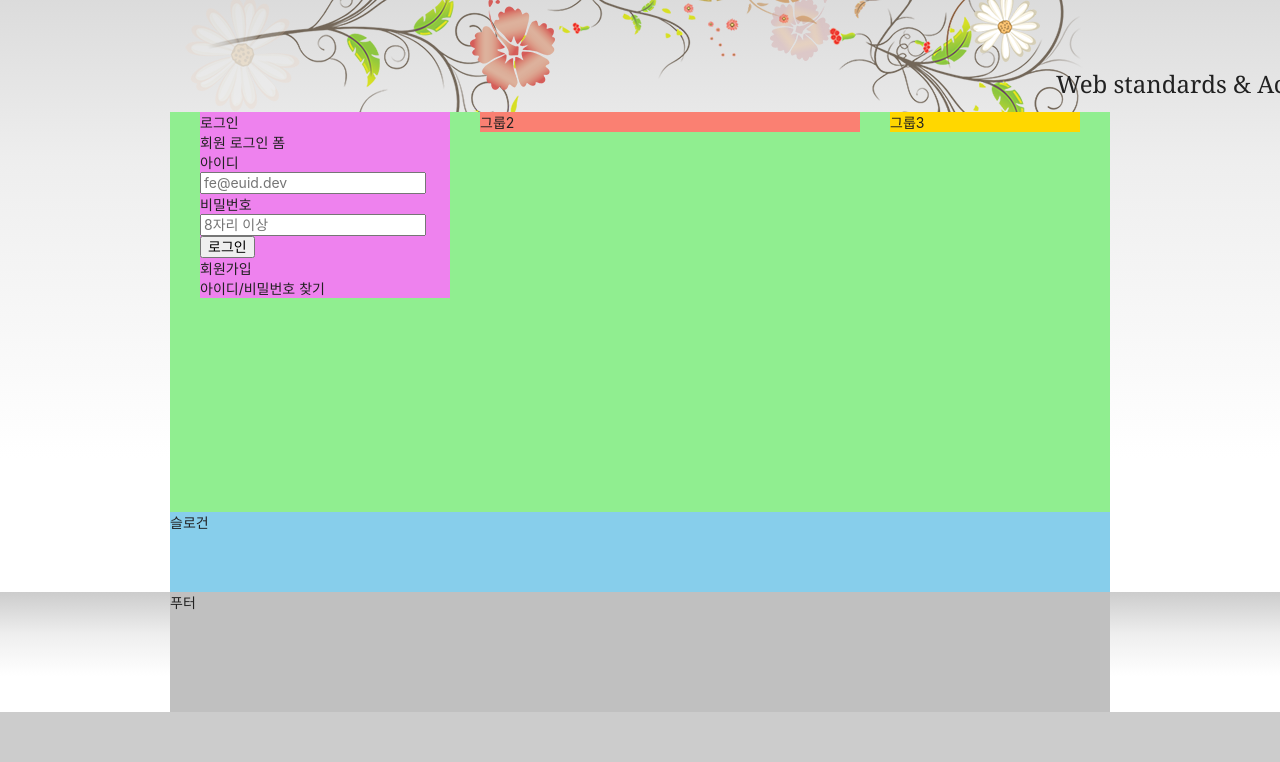
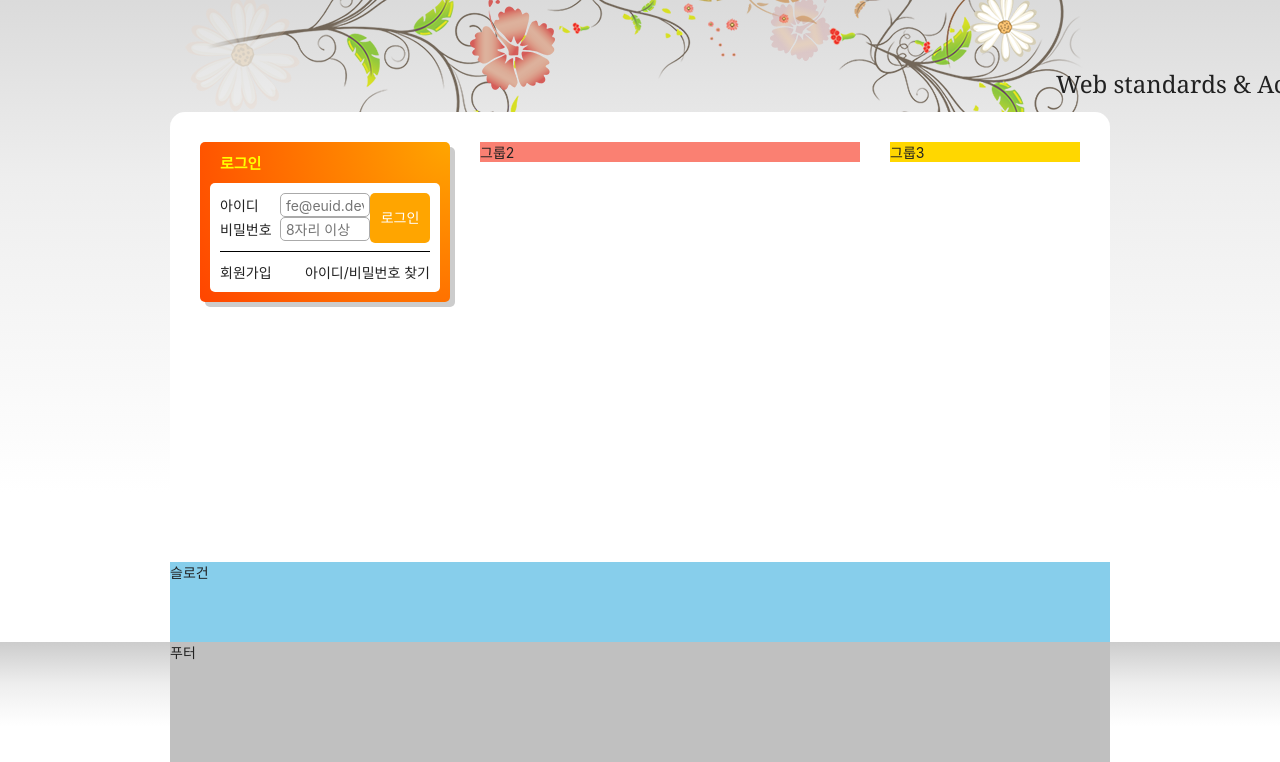
Before and after one commit to kimzeze/HTML5, a plain HTML site: page index.html in a window 1280 px wide. Shown: the part 135-897 px from the top of the page. Before the commit the page ends 847 px from the top, so only its background shows below. Drawn offline with Linux system fonts and the light colour scheme; a web font is replaced by a local one.

Commit message:
로그인 폼 배치 일부완성

```diff
--- a/styles/style.css
+++ b/styles/style.css
@@ -3,7 +3,7 @@
 @import url(./reset.css);
 
 /* 숨김 콘텐츠 */
-.a11y-hidden {
+.a11y-hidden, legend {
   position: absolute;
   width: 1px;
   height: 1px;
@@ -290,10 +290,11 @@ body {
 
 /* 메인 */
 .main {
-  background: lightgreen;
-  height: 50vh;
+  background: #fff;
+  min-height: 450px;
   display: flow-root;
-  padding: 0 15px;
+  padding: 30px 15px;
+  border-radius: 15px 15px 0 0;
 }
 
 .group {
@@ -302,9 +303,10 @@ body {
 }
 
 .group1 {
-  background-color: violet;
+  /* background-color: violet; */
   width: 250px;
 }
+
 .group2 {
   background-color: salmon;
   width: 380px;
@@ -313,6 +315,72 @@ body {
   background-color: gold;
   width: 190px;
 }
+
+/* 로그인 */
+.login{
+  box-shadow: 5px 5px 0 0 #ccc;
+  background: orange radial-gradient(circle at right top, orange, orangered);
+  padding : 10px;
+  border-radius: 5px;
+}
+
+.login-title{
+  color : #ff0;
+  font-size: 15px;
+  font-weight: 700;
+  text-indent: 10px;
+}
+
+.login-form{
+  background-color: #fff;
+  margin-top: 10px;
+  border-radius: 5px 5px 0 0;
+  padding : 10px 10px 0 10px;
+}
+
+.login-form label{
+  display: inline-block;
+  width: 4em;
+}
+
+.login-form input{
+  width:90px;
+  height : 24px;
+  border :1px solid #aaa;
+  padding : 5px;
+  border-radius: 5px;
+}
+
+.login-form fieldset{
+  position:relative;
+  padding-bottom: 10px;
+  border-bottom: #000 solid 1px;
+}
+
+.login-button{
+  position: absolute;
+  top:0px;
+  right:0px;
+  width:60px;
+  height: 50px;
+  padding: 0;
+  background-color: orange;
+  border-radius: 5px;
+  border: orange;
+  color:#fff;
+}
+
+.sign{
+  background-color: #fff;
+  border-radius: 0 0 5px 5px;
+  padding : 10px 10px 10px 10px;
+  display: flex;
+  justify-content:space-between;
+}
+
+
+
+
 
 /* 슬로건 */
 .slogan {
```
